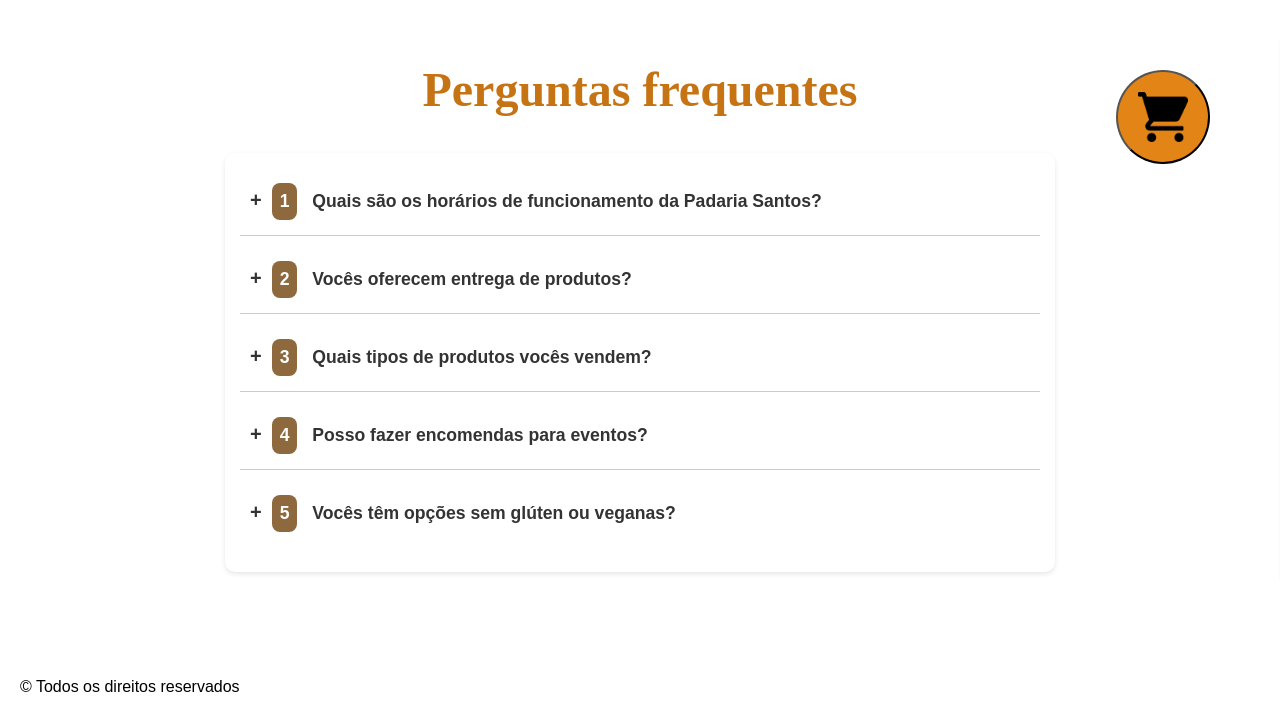
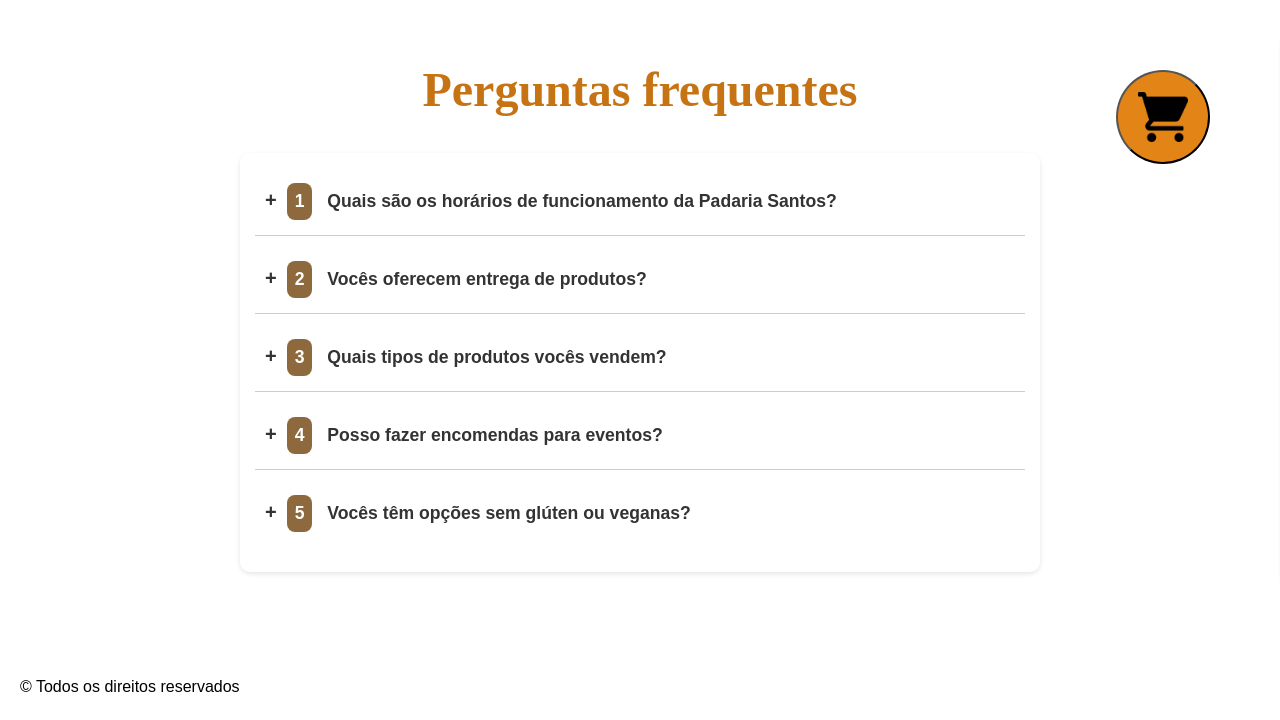
Before and after one commit to padariafamiliasantosoficial/PadariaFamiliaSantos, a PHP site: page /faq.html in a window 1280 px wide. Shown: the part 80-800 px from the top of the page. Run offline with PHP 8.4, Linux system fonts and the light colour scheme.

Commit message:
Add files via upload

```diff
--- a/estilo.css
+++ b/estilo.css
@@ -1066,7 +1066,7 @@ form {
     margin-bottom: 20px;
 }
 .faq {
-    width: 100%;
+    max-width: 1920px;
     list-style: none;
     background-color: #ffffff;
     border-radius: 10px;
@@ -1074,7 +1074,7 @@ form {
     padding: 15px;
 }
 .faq li {
-    width: 100%;
+    max-width: 1920px;
     margin-bottom: 10px;
     border-bottom: 1px solid #ccc;
 }
```
